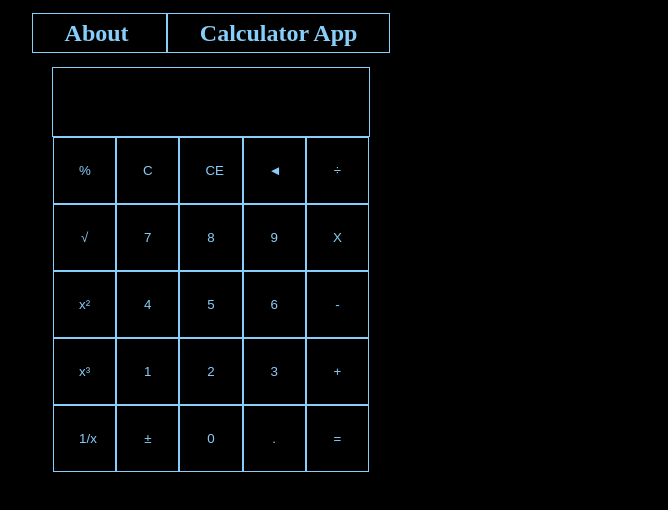
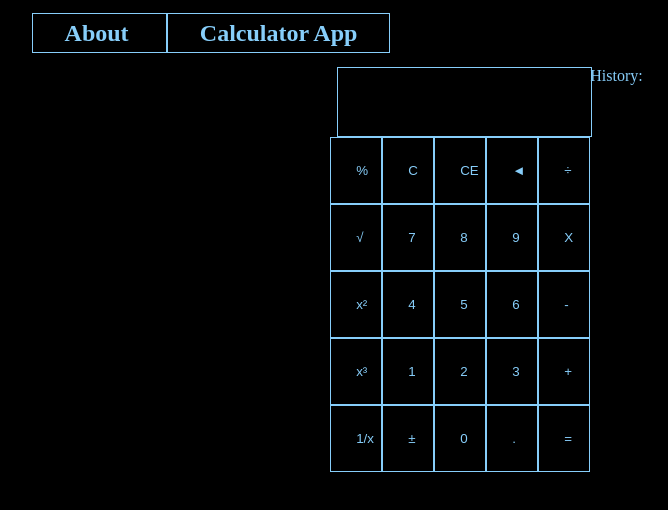
Before and after one commit to atrninkov1/CalculatorApp, an Angular app: page /calculator in a window 1280 px wide. Shown: the top 510 px of the page, without its empty margins (429-1097 px from the left). Built offline with nearby package versions, Linux system fonts and the light colour scheme.

Commit message:
made some style changes

```diff
--- a/src/app/calculator/calculator.component.css
+++ b/src/app/calculator/calculator.component.css
@@ -1,8 +1,8 @@
 .display{
     border: 1px solid lightskyblue;
     width: 25%;
+    margin-left: 75%;
     padding: 25px 0px;
-    margin: auto;
 }
 
 .CalculatorButton{
@@ -13,6 +13,15 @@
     color: lightskyblue;
 }
 
-.Content{
-    text-align: center;
+.Calculator{
+    text-align: right;
+    float: left;
+    width: 80%;
 }
+
+.History{
+    white-space: pre-line;
+    float: right;
+    width: 20%;
+    text-align: left;
+}
--- a/src/app/calculator/calculator.component.html
+++ b/src/app/calculator/calculator.component.html
@@ -1,4 +1,4 @@
-<div class="Content">
+<div class="Calculator">
 <div for="display" class="display" (keydown)="onKeydown($event)">{{previousDisplay}}<br>
     {{displayValue}}</div>
 <button class="CalculatorButton" (click)='Operation("%")'>%</button>
@@ -30,7 +30,8 @@
 <button class="CalculatorButton" (click)="PressNum(0)">0</button>
 <button class="CalculatorButton" (click)='PressNum(".")'>.</button>
 <button class="CalculatorButton" (click)='Operation("")'>=</button>
-<div style="white-space: pre-line;">
+</div>
+
+<div class="History"> History:<br>
     {{historicDisplay}}
 </div>
-</div>
```
